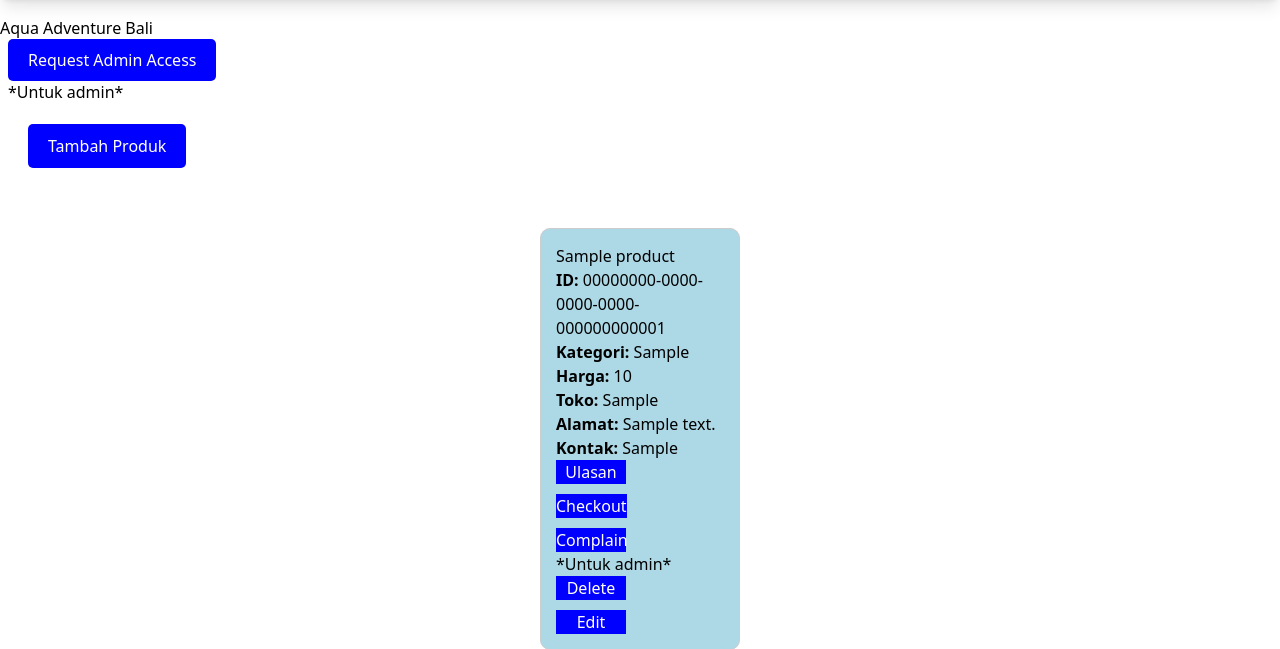
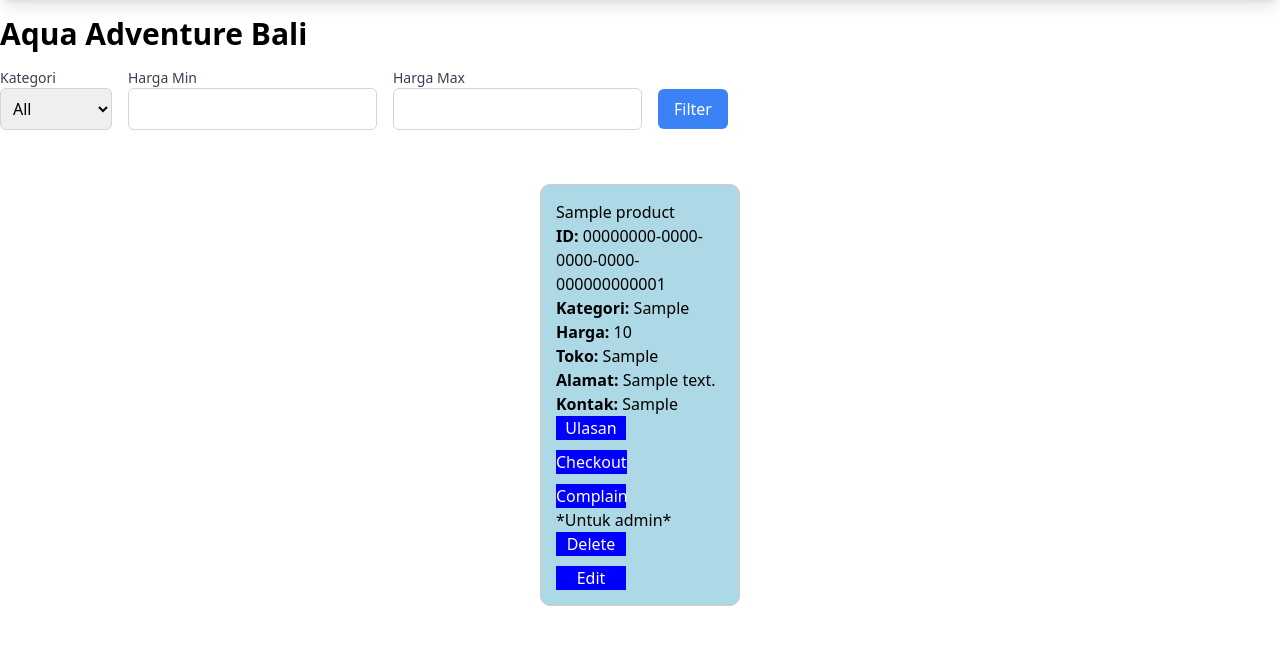
Before and after one commit to PBP24E06/aquaadventurebali, a Django app: page / in a window 1280 px wide. Shown: the part 64-713 px from the top of the page. Run offline with Django 5.2, Linux system fonts and the light colour scheme; tables that the repository leaves empty hold one stand-in row (values such as "Sample post"); some libraries are stand-ins or nearby versions.

Commit message:
implement filter by category & price

```diff
--- a/main/models.py
+++ b/main/models.py
@@ -31,7 +31,6 @@
     alamat = models.TextField()
     kontak = models.CharField(max_length=255)
     gambar = models.ImageField()
-    # admin = models.ForeignKey(User, on_delete=models.CASCADE)
 
     def average_rating(self):
         reviews = self.reviews.all()
--- a/main/templates/main.html
+++ b/main/templates/main.html
@@ -3,29 +3,65 @@
 {% include "navbar.html" %}
 
 <div class="pt-20">
+    <h1 class="text-3xl font-bold">Aqua Adventure Bali</h1>
 
-    <h1>Aqua Adventure Bali</h1>
-
-    <!-- if role == "CUSTOMER" -->
+    <!-- Customer section -->
+    {% if request.user.profile.role == "CUSTOMER" %}
     <div class="m-2 cursor-pointer">
         <a href="{% url 'main:request_admin' %}" class="btn btn-primary" style="background-color: blue; color: white; padding: 10px 20px; text-decoration: none; border-radius: 5px;">
             Request Admin Access
         </a>
     </div>
+    {% endif %}
 
-    <!-- if role == "ADMIN" -->
+    <!-- Admin section -->
+    {% if request.user.profile.role == "ADMIN" %}
     <div class="m-2">
         <h1>*Untuk admin*</h1>
         <button style="background-color: blue; color: white; margin-top: 30px; margin: 20px; padding: 10px 20px; border-radius: 5px;">Tambah Produk</button>
     </div>
+    {% endif %}
 
+    <!-- Filter Form -->
+    <form method="get" class="flex items-center space-x-4 mb-6 mt-4">
+        <!-- Category Filter -->
+        <div>
+            <label for="kategori" class="block text-sm font-medium text-gray-700">Kategori</label>
+            <select id="kategori" name="kategori" class="block w-full p-2 border border-gray-300 rounded-md">
+                <option value="">All</option>
+                {% for kategori in category_list %}
+                    <option value="{{ kategori }}" {% if request.GET.kategori == kategori %}selected{% endif %}>
+                        {{ kategori }}
+                    </option>
+                {% endfor %}
+            </select>
+        </div>
 
+        <!-- Price Filter -->
+        <div>
+            <label for="min_price" class="block text-sm font-medium text-gray-700">Harga Min</label>
+            <input type="number" name="min_price" id="min_price" class="block w-full p-2 border border-gray-300 rounded-md" value="{{ request.GET.min_price }}">
+        </div>
+
+        <div>
+            <label for="max_price" class="block text-sm font-medium text-gray-700">Harga Max</label>
+            <input type="number" name="max_price" id="max_price" class="block w-full p-2 border border-gray-300 rounded-md" value="{{ request.GET.max_price }}">
+        </div>
+
+        <!-- Filter Button -->
+        <div class="pt-5">
+            <button type="submit" class="bg-blue-500 text-white px-4 py-2 rounded-md">Filter</button>
+        </div>
+    </form>
+
+    <!-- Products Section -->
     <div style="display: flex; flex-wrap: wrap; justify-content: space-around; padding: 20px; margin-top: 10px;">
         {% for data in data %}
-            {% include 'card_product.html' with data=data%}
+            {% include 'card_product.html' with data=data %}
+        {% empty %}
+            <p>No products found.</p>
         {% endfor %}
     </div>
-
 </div>
 
 {% endblock content %}
--- a/main/views.py
+++ b/main/views.py
@@ -16,12 +16,39 @@
 from django.core.exceptions import PermissionDenied
 from functools import wraps
 from django.contrib.auth.models import User
+from main.forms import CheckoutForm
 
 
 
 def show_main(request):
-    product = Product.objects.all()
-    return render(request, "main.html", {'data':product})
+    products = Product.objects.all()
+
+    # Filtering by category
+    kategori_filter = request.GET.get('kategori')
+
+    if kategori_filter:
+        products = products.filter(kategori=kategori_filter)
+
+    # Filtering by price range
+    min_price = request.GET.get('min_price')
+    max_price = request.GET.get('max_price')
+
+    if min_price:
+        products = products.filter(harga__gte=min_price)
+
+    if max_price:
+        products = products.filter(harga__lte=max_price)
+
+    print(f"kategori: {kategori_filter}, min: {min_price}, max: {max_price}")
+
+    print(f"Size: {products.count()}")
+
+    context = {
+       "data": products,
+       "category_list": ['Aksesoris','Boots','Camera','Fin','Fins','Glove','Gloves', 'Hood','Jacket','Mask','Others','Pants','Regulator','Snorkel','Socks','Wetsuit']
+    }
+
+    return render(request, "main.html", context)
 
 def login_user(request):
   if request.method == 'POST':
```
Also changed, not shown: main/forms.py (+5 -5 lines), main/migrations/0011_cart_email_cart_name_cart_phone_number_cart_time.py (added).
